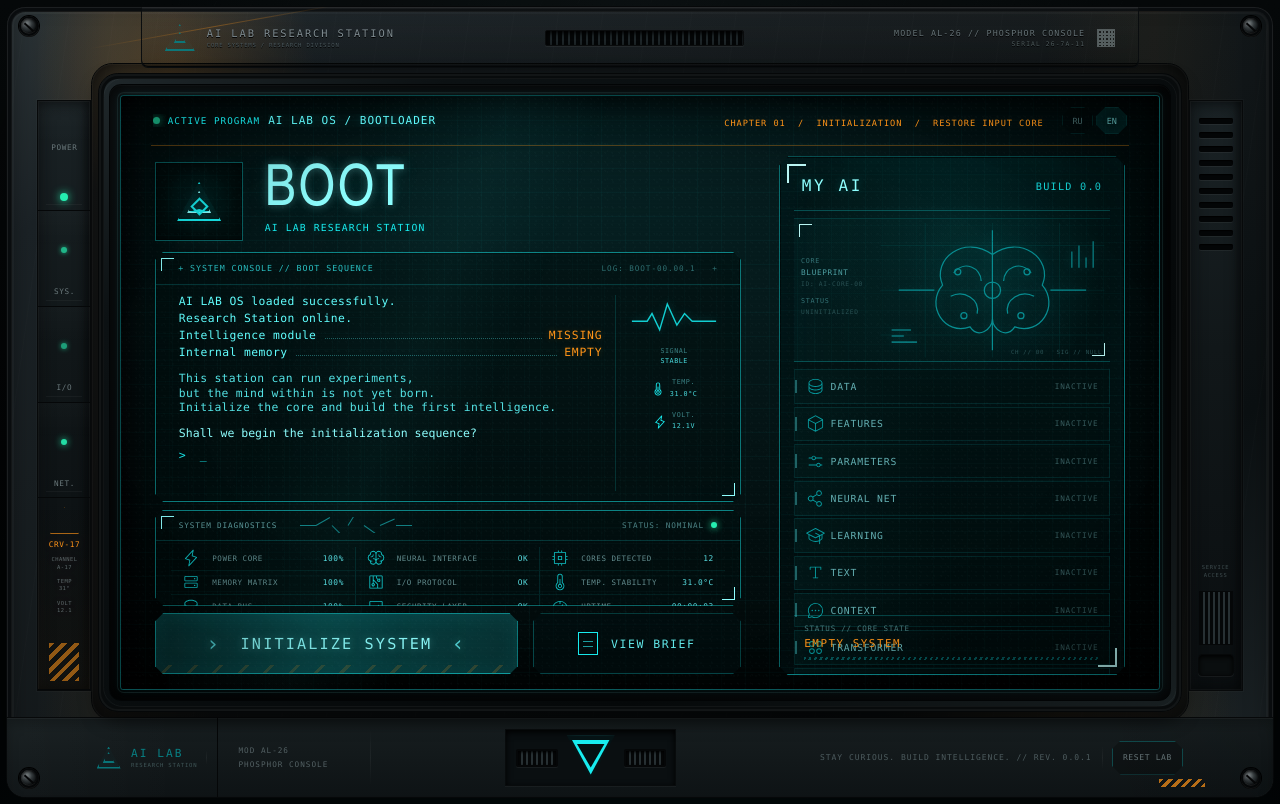
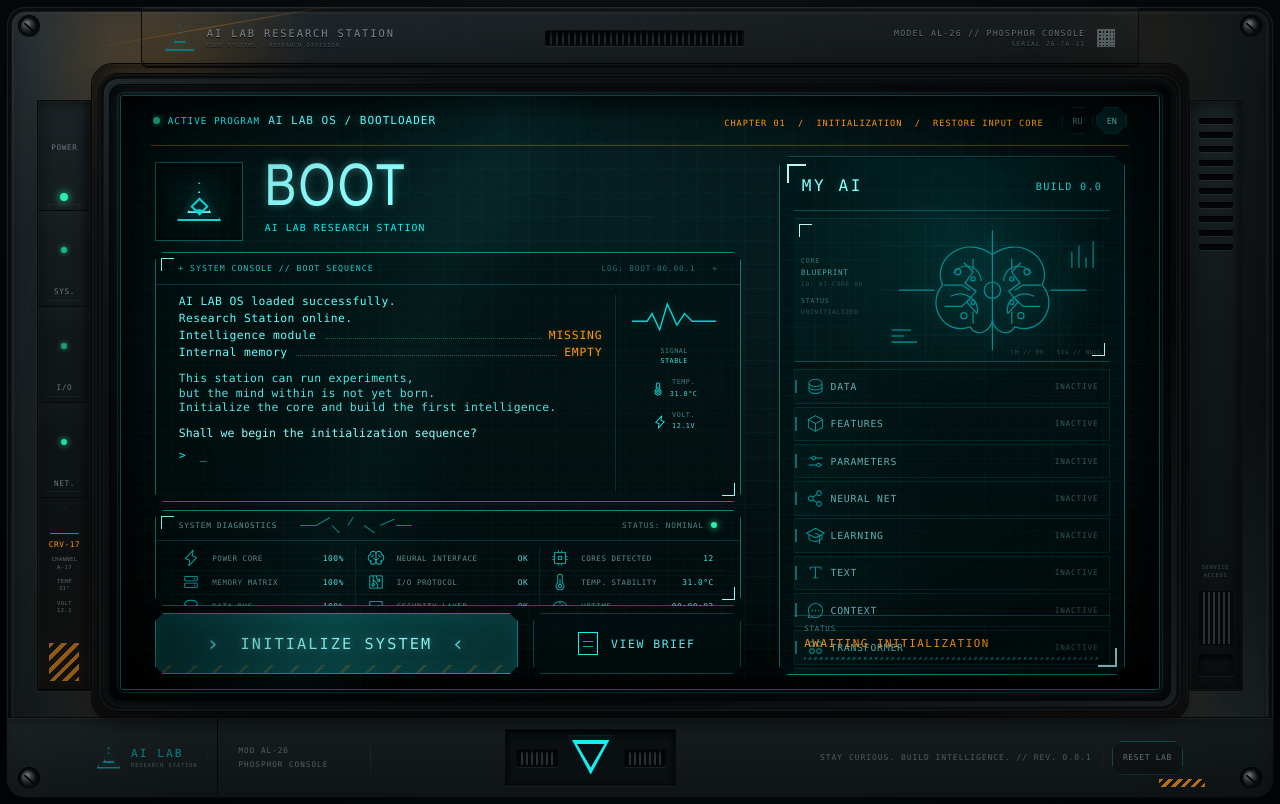
Before and after one commit to resarytrew/MyAI, a React (Vite) app: page / in a window 1280 px wide. Built offline with nearby package versions, Linux system fonts and the light colour scheme.

Commit message:
Refine MY AI boot status presentation

```diff
--- a/src/ui/monitor/MyAIStatus.tsx
+++ b/src/ui/monitor/MyAIStatus.tsx
@@ -54,11 +54,18 @@ function CoreBlueprint({ referenceMode = false }: { referenceMode?: boolean }) {
         <g className={styles.coreLines}>
           <path d="M110 18v96M110 31C83 11 50 35 61 61c-17 20 2 50 27 41 8 12 22 3 22-8M110 31c27-20 60 4 49 30 17 20-2 50-27 41-8 12-22 3-22-8" />
           <path d="M72 49c10-13 27-5 27 8M69 72c13-7 29 3 26 17M148 49c-10-13-27-5-27 8M151 72c-13-7-29 3-26 17" />
+          <path d="M82 39l9 9-8 11 11 8-9 11 10 11M138 39l-9 9 8 11-11 8 9 11-10 11" />
+          <path d="M62 61h18l8 5M158 61h-18l-8 5M63 82h17l8-8M157 82h-17l-8-8" />
+          <path d="M91 35v11M129 35v11M91 87v12M129 87v12" />
           <circle cx="110" cy="66" r="8" />
           <circle cx="76" cy="48" r="3" />
           <circle cx="144" cy="48" r="3" />
           <circle cx="82" cy="91" r="3" />
           <circle cx="138" cy="91" r="3" />
+          <circle cx="91" cy="55" r="2" />
+          <circle cx="129" cy="55" r="2" />
+          <circle cx="91" cy="78" r="2" />
+          <circle cx="129" cy="78" r="2" />
           <path d="M18 66h35M167 66h35M110 7v11M110 114v11" />
         </g>
         <g className={styles.telemetryBars}>
@@ -76,6 +83,7 @@ export function MyAIStatus({ referenceMode = false }: { referenceMode?: boolean
   const capabilities = useMyAIStore((state) => state.capabilities);
   const build = deriveBuildVersion(capabilities);
   const systemStatus = deriveSystemStatus(capabilities);
+  const displayedSystemStatus = referenceMode && build === '0.0' ? 'AWAITING INITIALIZATION' : systemStatus;
 
   return (
     <aside className={`${styles.status} ${referenceMode ? reference.status : ''}`} aria-labelledby="my-ai-title">
@@ -105,8 +113,8 @@ export function MyAIStatus({ referenceMode = false }: { referenceMode?: boolean
       </dl>
 
       <p className={`${styles.systemStatus} ${referenceMode ? reference.systemStatus : ''}`}>
-        <span>STATUS // CORE STATE</span>
-        <strong>{systemStatus}</strong>
+        <span>{referenceMode ? 'STATUS' : 'STATUS // CORE STATE'}</span>
+        <strong>{displayedSystemStatus}</strong>
       </p>
     </aside>
   );
```
